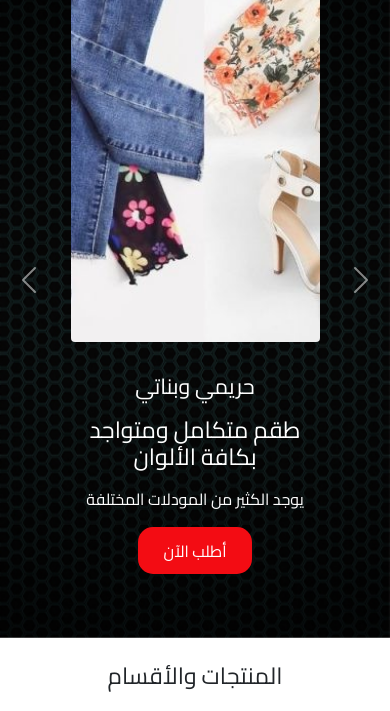
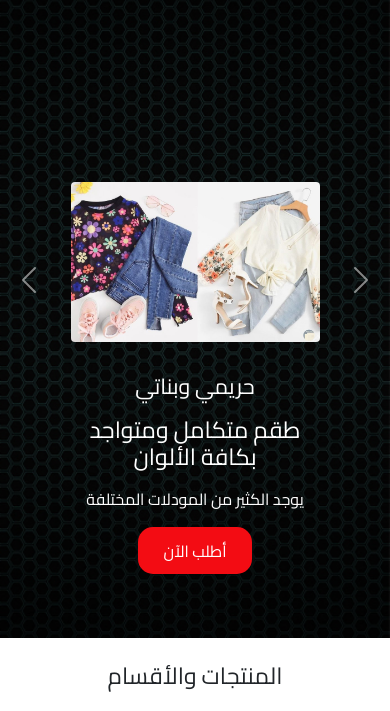
Before and after one commit to benessaessa/Mallawi-Shop, a plain HTML site: page index.html in a window 390 px wide. Shown: the part 79-790 px from the top of the page. Drawn offline with nearby package versions, Linux system fonts and the light colour scheme.

Commit message:
shop style

```diff
--- a/assets/css/style.css
+++ b/assets/css/style.css
@@ -285,4 +285,7 @@ section ul li *::before
         height: 85vh;
         object-fit: cover;
     }
+    .imgInnerSlide{
+        height: 160px;
+    }
 }
```
